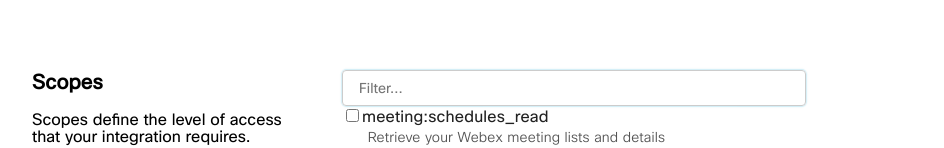
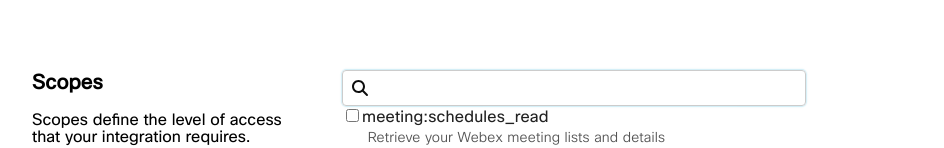
Before and after one commit to Joezanini/filter-scopes-list, a React (Create React App) app: page / in a window 1280 px wide. Shown: the top 148 px of the page, without its empty margins (26-970 px from the left). Built offline with nearby package versions, Linux system fonts and the light colour scheme.

Commit message:
added search icon and CSS

```diff
--- a/src/components/CheckboxList.css
+++ b/src/components/CheckboxList.css
@@ -38,4 +38,24 @@
     cursor: text;
     letter-spacing: normal;
     border: 1px solid rgb(204, 204, 204);
+    padding-left: 30px;
+    box-sizing: border-box;
 }
+
+.search-icon {
+    box-sizing: border-box;
+    direction: ltr;
+    left: 10px;
+    position: absolute;
+    vertical-align:auto;
+    white-space: pre;
+    background: none 0% 0% / auto repeat scroll padding-box border-box rgba(0, 0, 0, 0);
+    color: rgba(0, 0, 0, 0.95);
+    display: flex;
+}
+
+.search-container {
+    position: relative;
+    display: flex;
+    align-items: center;
+}
--- a/src/components/CheckboxList.js
+++ b/src/components/CheckboxList.js
@@ -1,5 +1,7 @@
 import React, { useState } from 'react';
 import './CheckboxList.css'
+import { FontAwesomeIcon } from '@fortawesome/react-fontawesome';
+import { faSearch } from '@fortawesome/free-solid-svg-icons';
 
 const CheckboxList = ({ scopes }) => {
   const [filter, setFilter] = useState('');
@@ -13,13 +15,15 @@ const CheckboxList = ({ scopes }) => {
   );
   return (
     <div>
+      <div className='search-container'>
         <input
           className='search'
           type="text"
-        placeholder="Filter..."
           value={filter}
           onChange={handleFilterChange}
         />
+        <FontAwesomeIcon icon={faSearch} className="search-icon" />
+      </div>
     <div>
       {filteredScopes.map((scope, index) => (
         <div key={index}>
```
Lines whose indentation alone changed are shown as unchanged.
